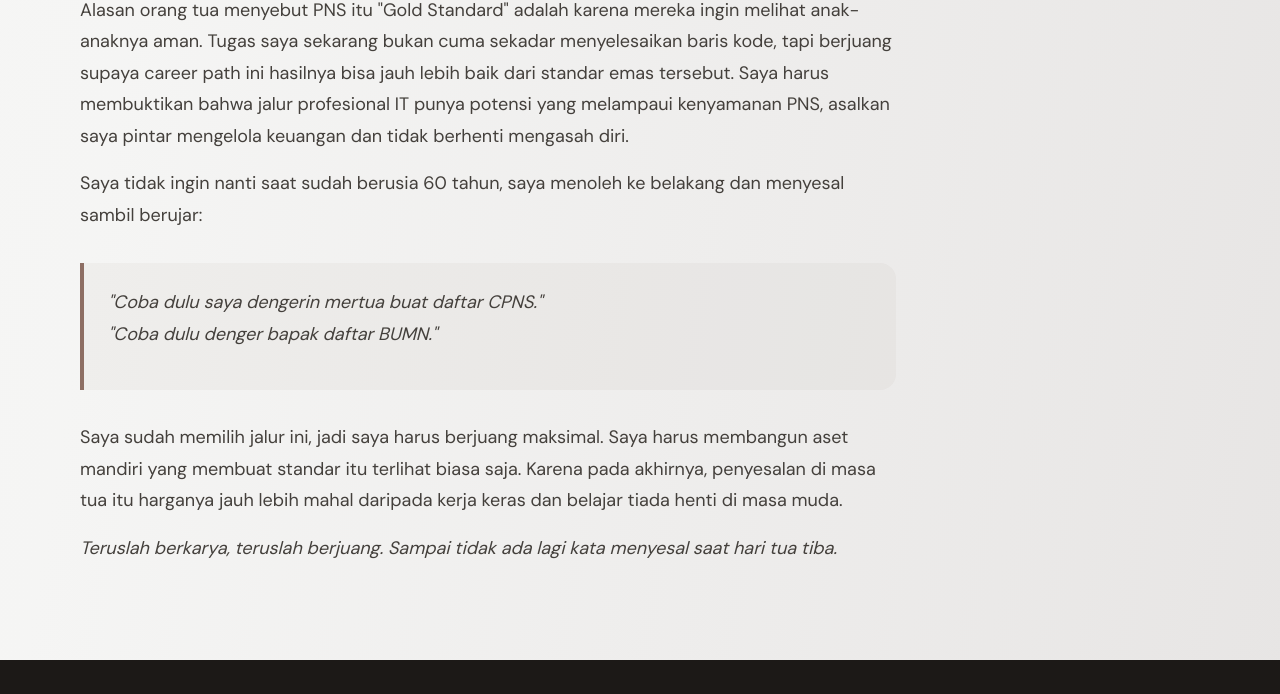
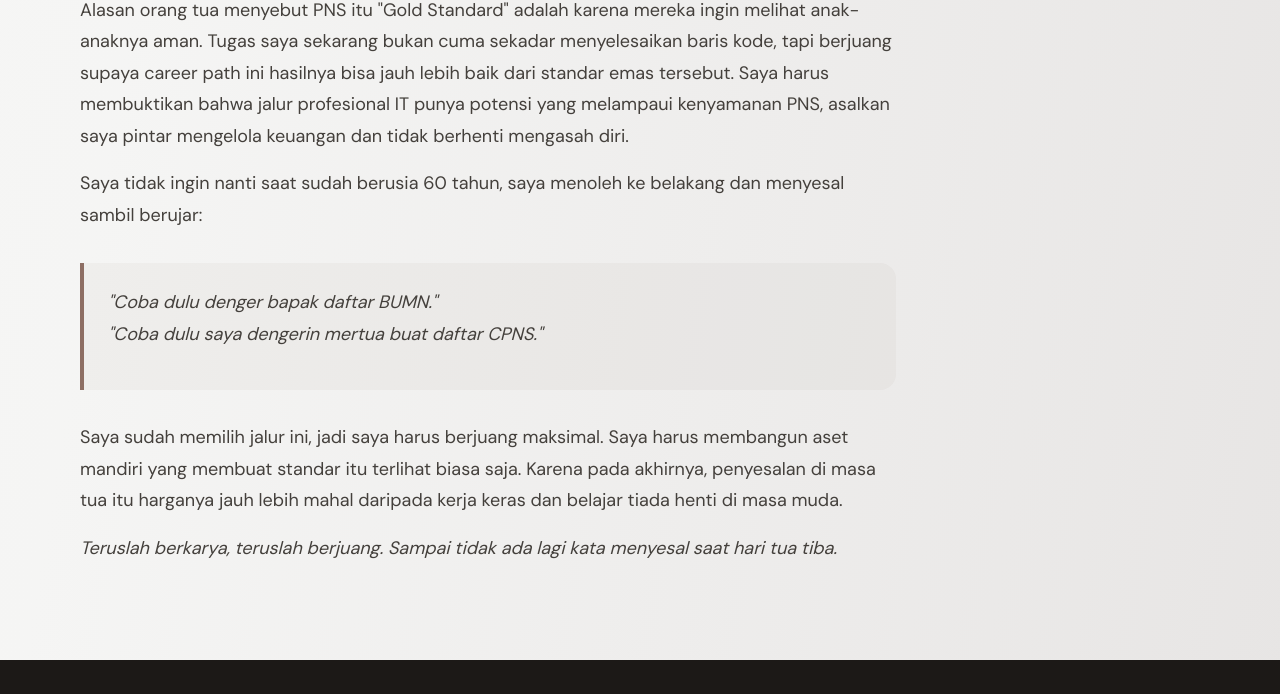
Before and after one commit to alifgiant/alifgiant.github.io, an Eleventy site: page contents/blog/saya-pikir-jadi-software-dev-itu-menang-banyak-sam.md in a window 1280 px wide. Shown: the part 7121-7815 px from the top of the page. Built offline with nearby package versions, Linux system fonts and the light colour scheme; Eleventy itself is replaced by a stand-in of ours; files that its build step writes are made by us from their sources; a script that the page names is missing; what markdown-it-multimd-table would draw is missing.

Commit message:
switch place quote

```diff
--- a/contents/blog/saya-pikir-jadi-software-dev-itu-menang-banyak-sam.md
+++ b/contents/blog/saya-pikir-jadi-software-dev-itu-menang-banyak-sam.md
@@ -141,10 +141,8 @@ Alasan orang tua menyebut PNS itu "Gold Standard" adalah karena mereka ingin mel
 
 Saya tidak ingin nanti saat sudah berusia 60 tahun, saya menoleh ke belakang dan menyesal sambil berujar:
 
-> "Coba dulu saya dengerin mertua buat daftar CPNS."
-"Coba dulu denger bapak daftar BUMN."
-
-
+> "Coba dulu denger bapak daftar BUMN."
+"Coba dulu saya dengerin mertua buat daftar CPNS."
 
 Saya sudah memilih jalur ini, jadi saya harus berjuang maksimal. Saya harus membangun aset mandiri yang membuat standar itu terlihat biasa saja. Karena pada akhirnya, penyesalan di masa tua itu harganya jauh lebih mahal daripada kerja keras dan belajar tiada henti di masa muda.
 
```
